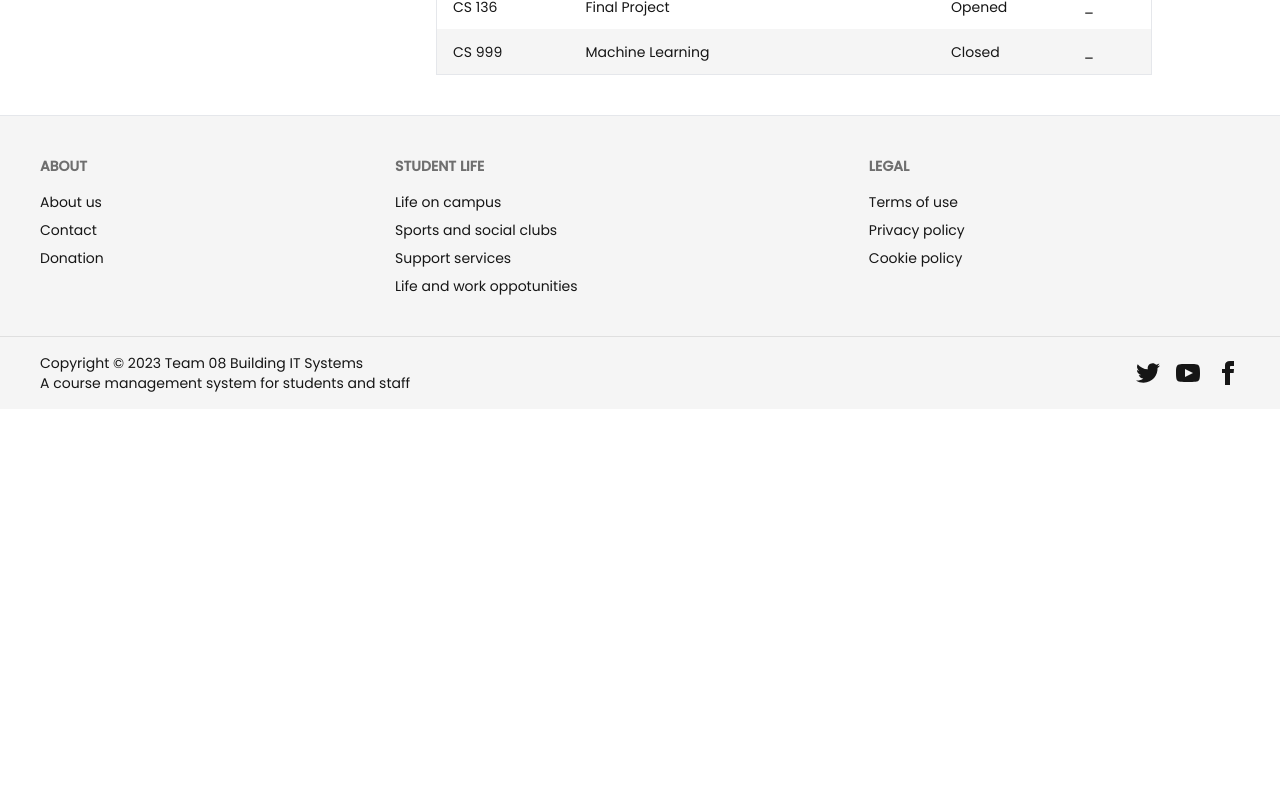
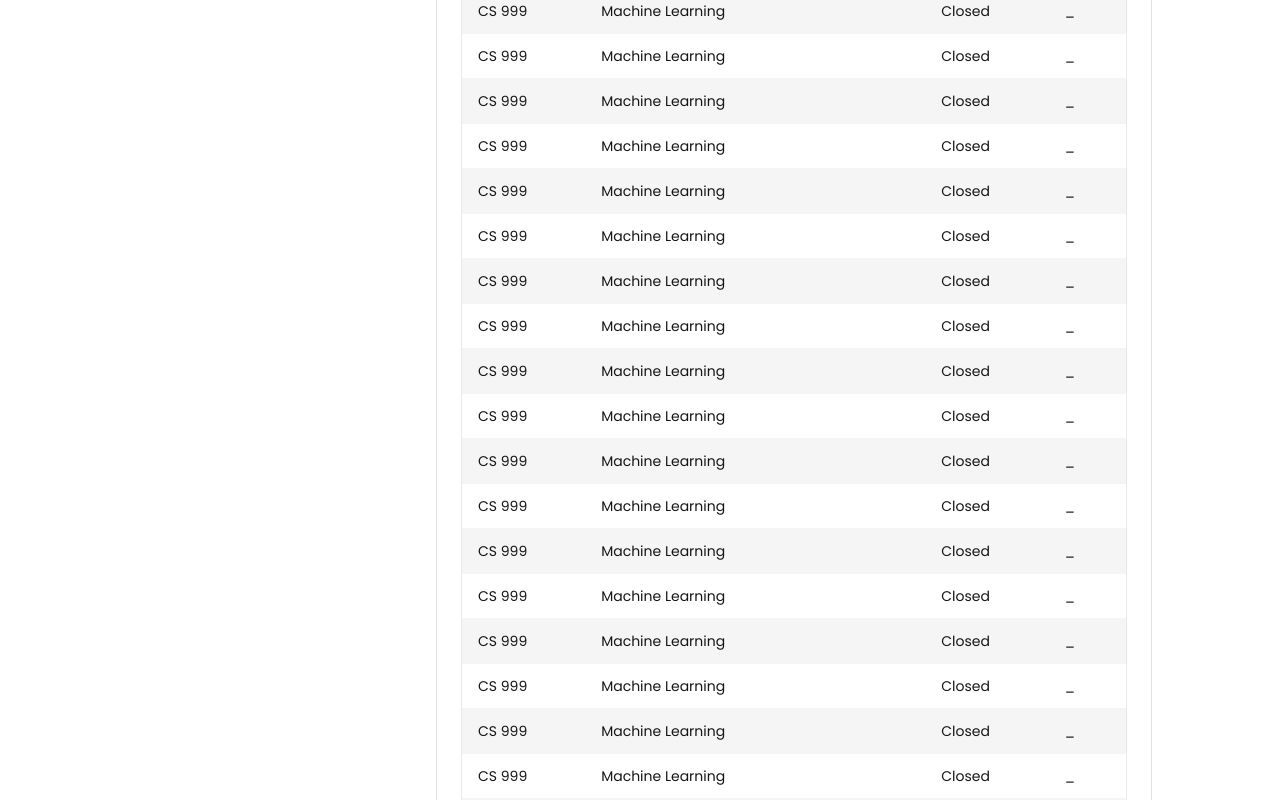
Before and after one commit to ThaiHoangDang/course-flow, a React (Create React App) app: page /enrolment in a window 1280 px wide. Shown: the part 500-1300 px from the top of the page. Before the commit the page ends 909 px from the top, so only its background shows below. Built offline with nearby package versions, Linux system fonts and the light colour scheme; a web font is replaced by a local one.

Commit message:
add course tabs

```diff
--- a/src/components/Enrolment/EnrolmentTable.jsx
+++ b/src/components/Enrolment/EnrolmentTable.jsx
@@ -36,6 +36,114 @@ export default function EnrolmentTable() {
             <td>Closed</td>
             <td>_</td>
           </tr>
+          <tr>
+            <td>CS 999</td>
+            <td>Machine Learning</td>
+            <td>Closed</td>
+            <td>_</td>
+          </tr>
+          <tr>
+            <td>CS 999</td>
+            <td>Machine Learning</td>
+            <td>Closed</td>
+            <td>_</td>
+          </tr>
+          <tr>
+            <td>CS 999</td>
+            <td>Machine Learning</td>
+            <td>Closed</td>
+            <td>_</td>
+          </tr>
+          <tr>
+            <td>CS 999</td>
+            <td>Machine Learning</td>
+            <td>Closed</td>
+            <td>_</td>
+          </tr>
+          <tr>
+            <td>CS 999</td>
+            <td>Machine Learning</td>
+            <td>Closed</td>
+            <td>_</td>
+          </tr>
+          <tr>
+            <td>CS 999</td>
+            <td>Machine Learning</td>
+            <td>Closed</td>
+            <td>_</td>
+          </tr>
+          <tr>
+            <td>CS 999</td>
+            <td>Machine Learning</td>
+            <td>Closed</td>
+            <td>_</td>
+          </tr>
+          <tr>
+            <td>CS 999</td>
+            <td>Machine Learning</td>
+            <td>Closed</td>
+            <td>_</td>
+          </tr>
+          <tr>
+            <td>CS 999</td>
+            <td>Machine Learning</td>
+            <td>Closed</td>
+            <td>_</td>
+          </tr>
+          <tr>
+            <td>CS 999</td>
+            <td>Machine Learning</td>
+            <td>Closed</td>
+            <td>_</td>
+          </tr>
+          <tr>
+            <td>CS 999</td>
+            <td>Machine Learning</td>
+            <td>Closed</td>
+            <td>_</td>
+          </tr>
+          <tr>
+            <td>CS 999</td>
+            <td>Machine Learning</td>
+            <td>Closed</td>
+            <td>_</td>
+          </tr>
+          <tr>
+            <td>CS 999</td>
+            <td>Machine Learning</td>
+            <td>Closed</td>
+            <td>_</td>
+          </tr>
+          <tr>
+            <td>CS 999</td>
+            <td>Machine Learning</td>
+            <td>Closed</td>
+            <td>_</td>
+          </tr>
+          <tr>
+            <td>CS 999</td>
+            <td>Machine Learning</td>
+            <td>Closed</td>
+            <td>_</td>
+          </tr>
+          <tr>
+            <td>CS 999</td>
+            <td>Machine Learning</td>
+            <td>Closed</td>
+            <td>_</td>
+          </tr>
+          <tr>
+            <td>CS 999</td>
+            <td>Machine Learning</td>
+            <td>Closed</td>
+            <td>_</td>
+          </tr>
+          <tr>
+            <td>CS 999</td>
+            <td>Machine Learning</td>
+            <td>Closed</td>
+            <td>_</td>
+          </tr>
         </tbody>
       </table>
     </div>
--- a/src/pages/students/Enrolment.jsx
+++ b/src/pages/students/Enrolment.jsx
@@ -11,24 +11,25 @@ export default function Enrolment() {
 			<Header />
 			<SubHeader name="My Enrolment" />
       <div className="px-8 lg:px-32 md:flex gap-5">
-        <div className="w-full md:w-72 my-10 min-w-fit">
+        <div className="w-full md:w-72 my-10 min-w-fit pt-10">
           <InfoTable />
         </div>
-        <div className="flex-1 my-10">
-          <div>
-            <div role="tablist" className="tabs tabs-lifted">
-              <input type="radio" name="my_tabs_2" role="tab" className="tab" aria-label="Tab 1" />
-              <div role="tabpanel" className="tab-content bg-base-100 border-base-300 rounded-box p-6">Tab content 1</div>
+        <div className="flex-1 my-10 overflow-x-auto">
+          <div role="tablist" className="tabs tabs-lifted rounded-none">
+            <input defaultChecked type="radio" name="course_tab" role="tab" className="tab h-10 min-w-max" aria-label="Core courses" />
+            <div role="tabpanel" className="tab-content bg-base-100 border-base-300 p-6">
+              <EnrolmentTable />
+            </div>
 
-              <input type="radio" name="my_tabs_2" role="tab" className="tab" aria-label="Tab 2" checked />
-              <div role="tabpanel" className="tab-content bg-base-100 border-base-300 rounded-box p-6">Tab content 2</div>
+            <input type="radio" name="course_tab" role="tab" className="tab h-10 min-w-max" aria-label="Program Electives" />
+            <div role="tabpanel" className="tab-content bg-base-100 border-base-300 p-6">
+              <EnrolmentTable />
+            </div>
 
-              <input type="radio" name="my_tabs_2" role="tab" className="tab" aria-label="Tab 3" />
-              <div role="tabpanel" className="tab-content bg-base-100 border-base-300 rounded-box p-6">Tab content 3</div>
+            <input type="radio" name="course_tab" role="tab" className="tab h-10 min-w-max" aria-label="General Elective" />
+            <div role="tabpanel" className="tab-content bg-base-100 border-base-300 p-6">
+              <EnrolmentTable />
             </div>
-          </div>
-          <div>
-            <EnrolmentTable />
           </div>
         </div>
       </div>
```
